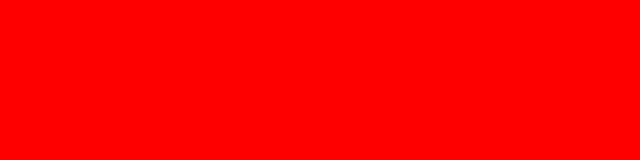
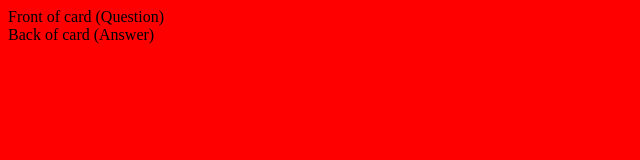
Before and after one commit to smibbs/sparep, a plain HTML site: page index.htm in a window 1280 px wide. Shown: the whole page, without its empty margins (0-640 px from the left). Drawn offline with Linux system fonts and the light colour scheme.

Commit message:
Task 3.1: Create Card HTML Structure

```diff
--- a/index.htm
+++ b/index.htm
@@ -7,7 +7,18 @@
     <link rel="stylesheet" href="css/styles.css?v=1">
 </head>
 <body>
-    <div id="app-container"></div>
+    <div id="app-container">
+        <div class="card-container">
+            <div class="card">
+                <div class="card-front">
+                    Front of card (Question)
+                </div>
+                <div class="card-back">
+                    Back of card (Answer)
+                </div>
+            </div>
+        </div>
+    </div>
     <script src="data/questions.js?v=1"></script>
     <script src="js/script.js?v=1"></script>
 </body>
```
